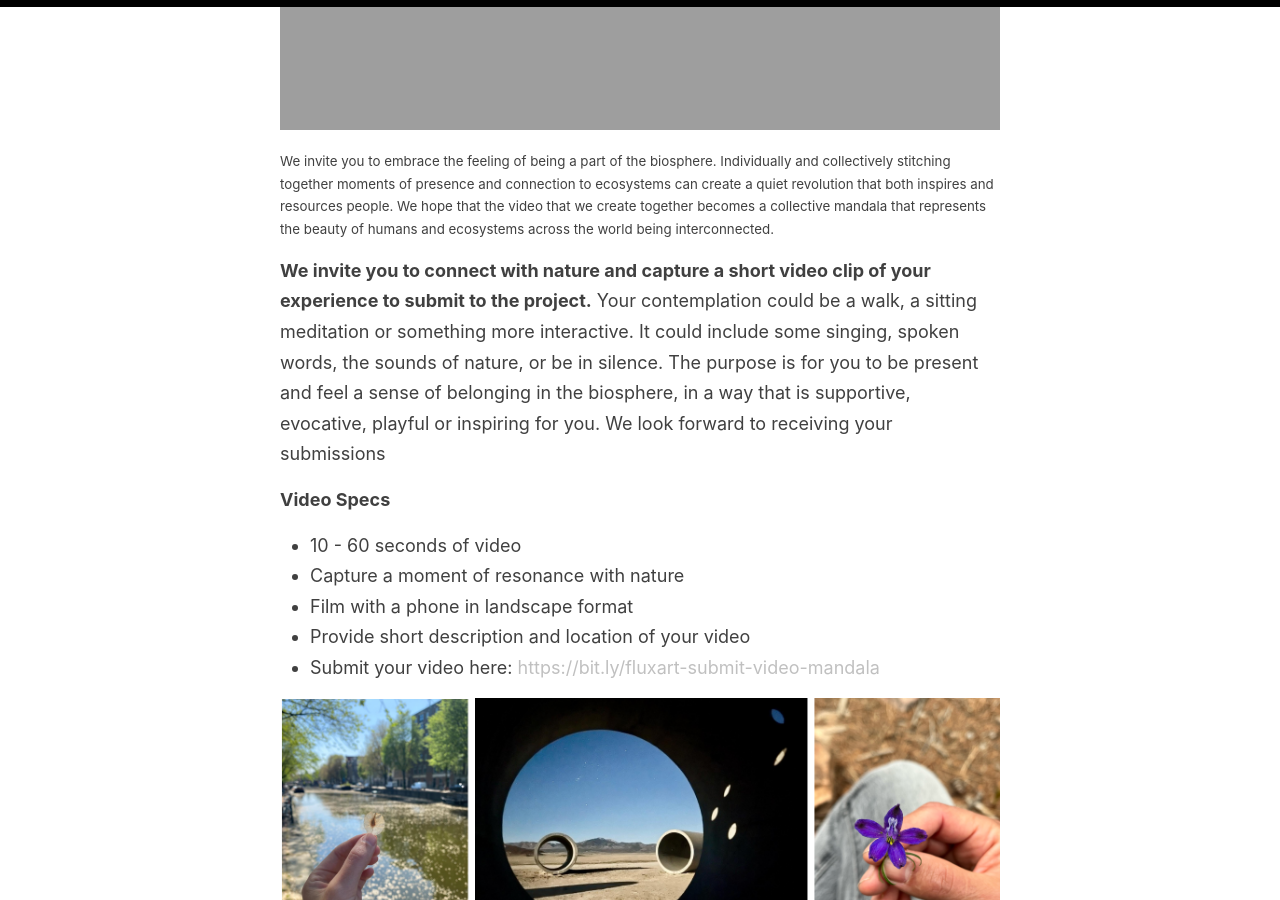
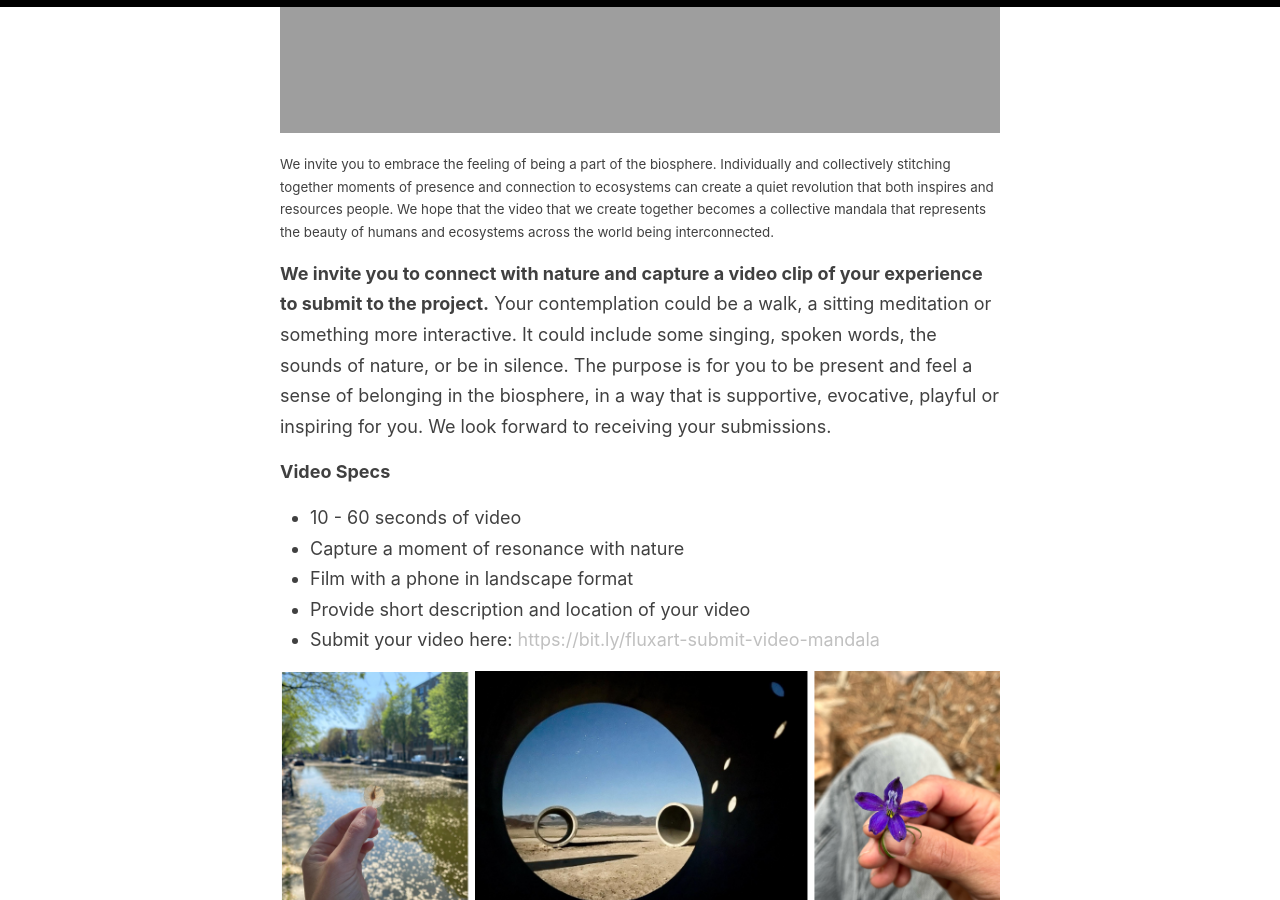
Before and after one commit to fluxnetart/fluxnetart.github.io, a Jekyll site: the page built from _posts/2025-05-18-video-mandala.md, in a window 1280 px wide and 900 px high, scrolled down 1160 px. Built offline with Jekyll 4.4.1, drawn with Linux system fonts in a browser that asks for light colours.

Commit message:
Update 2025-05-18-video-mandala.md

```diff
--- a/_posts/2025-05-18-video-mandala.md
+++ b/_posts/2025-05-18-video-mandala.md
@@ -32,7 +32,7 @@
 
 As part of the project, <a href="https://fluxnetart.github.io/Rosa/">Rosa Lewis and Maoya Bassiouni</a> are developing a series of guided meditations and creating a crowd-sourced video mandala featuring clips of people connecting with nature in contemplative ways from around the world.
 
-<b>We would be delighted to include <a href = "https://bit.ly/fluxart-submit-video-mandala">your submissions!</a></b>
+<h4>We would be delighted to include <a href = "https://bit.ly/fluxart-submit-video-mandala">your submissions!</a></h4>
 
 <div class="video-container" id="video1">
     <div class="video-thumbnail" style="background-image: url('https://fluxnetart.github.io/images/mandala_examples.png');">
@@ -48,7 +48,7 @@
 </div>
 <figcaption>We invite you to embrace the feeling of being a part of the biosphere. Individually and collectively stitching together moments of presence and connection to ecosystems can create a quiet revolution that both inspires and resources people. We hope that the video that we create together becomes a collective mandala that represents the beauty of humans and ecosystems across the world being interconnected.</figcaption>
 
-<b>We invite you to connect with nature and capture a short video clip of your experience to submit to the project.</b> Your contemplation could be a walk, a sitting meditation or something more interactive. It could include some singing, spoken words, the sounds of nature, or be in silence. The purpose is for you to be present and feel a sense of belonging in the biosphere, in a way that is supportive, evocative, playful or inspiring for you. We look forward to receiving your submissions
+<b>We invite you to connect with nature and capture a video clip of your experience to submit to the project.</b> Your contemplation could be a walk, a sitting meditation or something more interactive. It could include some singing, spoken words, the sounds of nature, or be in silence. The purpose is for you to be present and feel a sense of belonging in the biosphere, in a way that is supportive, evocative, playful or inspiring for you. We look forward to receiving your submissions.
 
 <b>Video Specs</b>
 
@@ -76,6 +76,6 @@
 4. Set a final two minute timer. Describe what you think the Universe is and how you fit into it. There is no right or wrong answer, just let yourself express what feels most resonant to you in this moment.
 
 <audio controls>
-  <source src="https://docs.google.com/uc?export=download&id=1_0MHKjO3FScNxgrpig8GZoz6P1-uZKzl" type="audio/mpeg">
+  <source src="https://drive.google.com/uc?export=preview&id=1_0MHKjO3FScNxgrpig8GZoz6P1-uZKzl" type="audio/mpeg">
   Your browser does not support the audio element.
 </audio>
```
